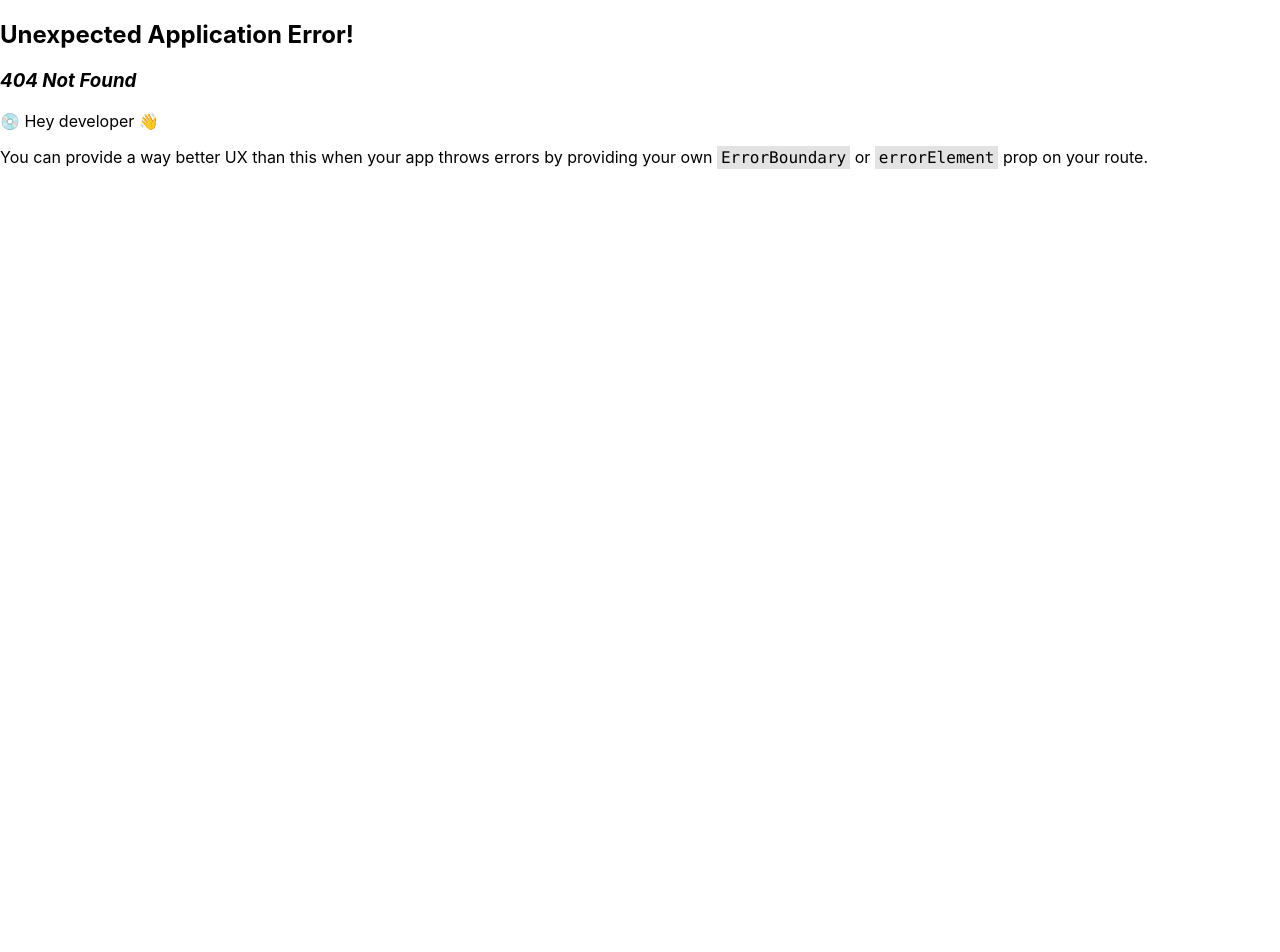
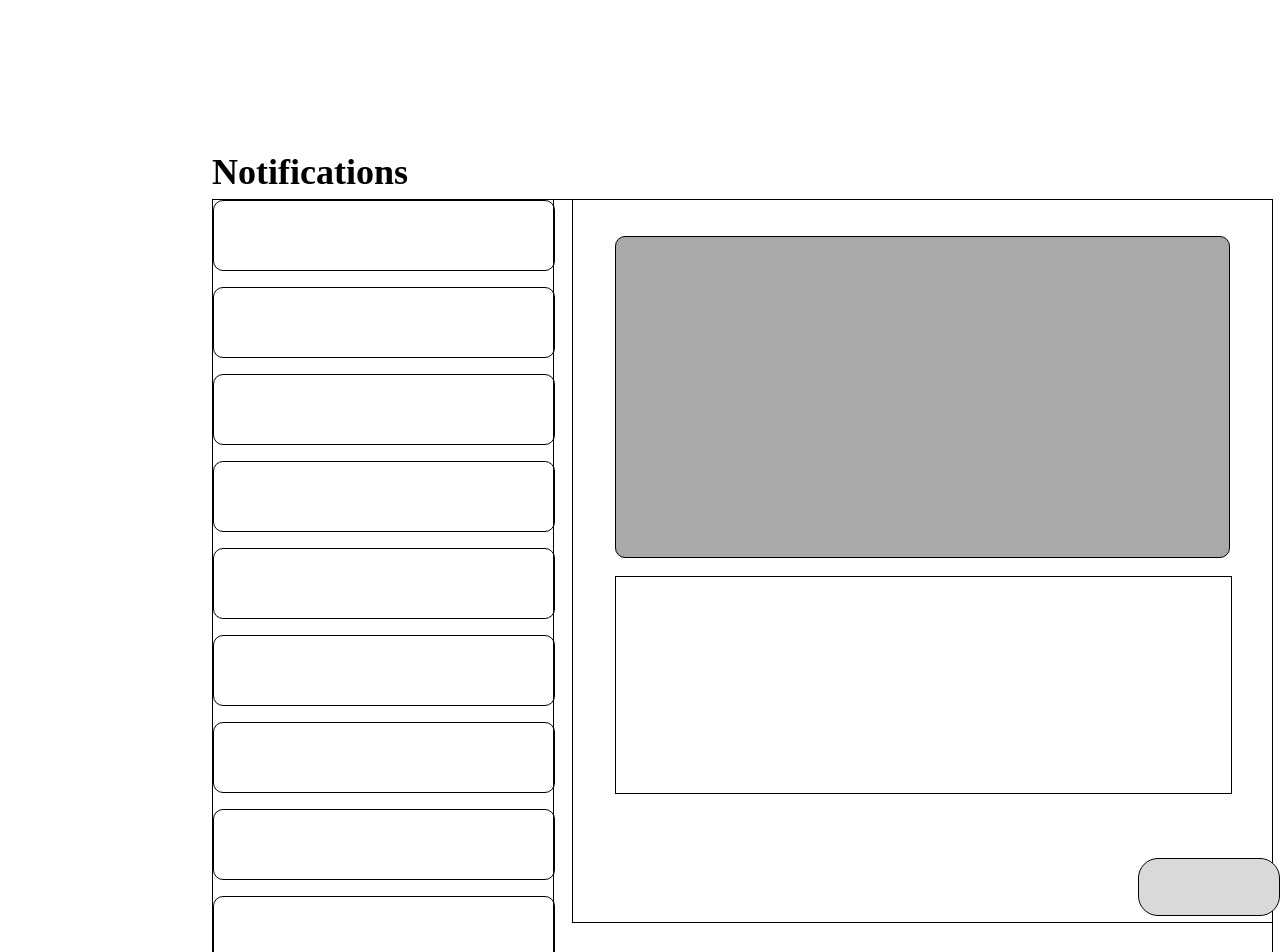
Before and after one commit to sandeep-bh-dev/Coquest-WebApp, a React (Create React App) app in the folder frontend/: page /notifications in a window 1280 px wide. Before the commit this address had no page. Shown: the top 952 px of the page. Before the commit the page ends 800 px from the top, so only its background shows below. Built offline with nearby package versions, Linux system fonts and the light colour scheme.

Commit message:
made the router for notification page

```diff
--- a/frontend/src/index.tsx
+++ b/frontend/src/index.tsx
@@ -4,6 +4,7 @@ import ReactDOM from "react-dom/client";
 import "./index.css";
 
 import { Login } from "./pages/Login";
+import { Notifications } from "./pages/Notifications";
 
 const root = ReactDOM.createRoot(
 	document.getElementById("root") as HTMLElement
@@ -17,6 +18,10 @@ const router = createBrowserRouter([
 	{
 		path: "/login",
 		element: <Login />,
+	},
+	{
+		path: "/notifications",
+		element: <Notifications />,
 	},
 	{
 		path: "/home",
--- /dev/null
+++ b/frontend/src/pages/Notifications/Notifications.tsx
@@ -0,0 +1,77 @@
+import React from "react";
+import "./style.css";
+
+function Notifications() {
+	return (
+		<div>
+			<h1 className="notifications-title">Notifications</h1>
+			<div
+				className="notifications-container"
+				style={{ border: "1px solid black" }}
+			></div>
+			<div
+				className="notifications-container__left"
+				style={{ border: "1px solid black" }}
+			>
+				<div
+					className="notifications-container__left__insde"
+					style={{ border: "1px solid black" }}
+				></div>
+				<div
+					className="notifications-container__left__insde"
+					style={{ border: "1px solid black" }}
+				></div>
+				<div
+					className="notifications-container__left__insde"
+					style={{ border: "1px solid black" }}
+				></div>
+				<div
+					className="notifications-container__left__insde"
+					style={{ border: "1px solid black" }}
+				></div>
+				<div
+					className="notifications-container__left__insde"
+					style={{ border: "1px solid black" }}
+				></div>
+				<div
+					className="notifications-container__left__insde"
+					style={{ border: "1px solid black" }}
+				></div>
+				<div
+					className="notifications-container__left__insde"
+					style={{ border: "1px solid black" }}
+				></div>
+				<div
+					className="notifications-container__left__insde"
+					style={{ border: "1px solid black" }}
+				></div>
+				<div
+					className="notifications-container__left__insde"
+					style={{ border: "1px solid black" }}
+				></div>
+				<div
+					className="notifications-container__left__insde"
+					style={{ border: "1px solid black" }}
+				></div>
+			</div>
+			<div
+				className="notifications-container__right"
+				style={{ border: "1px solid black" }}
+			></div>
+			<div
+				className="notifications-container__left__image"
+				style={{ border: "1px solid black" }}
+			></div>
+			<div
+				className="notifications-container__left__content"
+				style={{ border: "1px solid black" }}
+			></div>
+			<div
+				className="notifications-container__left__button"
+				style={{ border: "1px solid black" }}
+			></div>
+		</div>
+	);
+}
+
+export default Notifications;
--- /dev/null
+++ b/frontend/src/pages/Notifications/index.ts
@@ -0,0 +1 @@
+export {default as Notifications} from "./Notifications";
--- /dev/null
+++ b/frontend/src/pages/Notifications/style.css
@@ -0,0 +1,107 @@
+.notifications-title {
+	position: absolute;
+	width: 233px;
+	height: 54px;
+	left: 212px;
+	top: 121px;
+
+	/* H1 */
+
+	font-family: "Poppins";
+	font-style: normal;
+	font-weight: 600;
+	font-size: 36px;
+	line-height: 54px;
+	/* identical to box height */
+
+	color: #000000;
+}
+.notifications-container {
+	position: absolute;
+	width: 1059px;
+	height: 833px;
+	left: 212px;
+	top: 199px;
+}
+
+.notifications-container__left {
+	display: flex;
+	flex-direction: column;
+	align-items: flex-start;
+	padding: 0px;
+	gap: 16px;
+
+	position: absolute;
+	width: 340px;
+	height: 833px;
+	left: 212px;
+	top: 199px;
+}
+.notifications-container__right {
+	position: absolute;
+	width: 699px;
+	height: 722px;
+	left: 572px;
+	top: 199px;
+}
+.notifications-container__left__insde {
+	width: 340px;
+	height: 69px;
+
+	border-radius: 10px;
+
+	/* Inside auto layout */
+
+	flex: none;
+	order: 0;
+	flex-grow: 0;
+}
+.notifications-container__left__image {
+	position: absolute;
+	width: 612.87px;
+	height: 320px;
+	left: 615.07px;
+	top: 236px;
+
+	background: #a9a9a9;
+	border-radius: 10px;
+}
+.notifications-container__left__content {
+	/* Filler text */
+
+	position: absolute;
+	width: 615.08px;
+	height: 216px;
+	left: 615.07px;
+	top: 576px;
+
+	/* Body 1 */
+
+	font-family: "Poppins";
+	font-style: normal;
+	font-weight: 400;
+	font-size: 16px;
+	line-height: 24px;
+
+	color: #000000;
+}
+.notifications-container__left__button {
+	/* Button filled */
+
+	/* Auto layout */
+
+	display: flex;
+	flex-direction: row;
+	align-items: flex-start;
+	padding: 8px 24px;
+	gap: 10px;
+
+	position: absolute;
+	width: 91.49px;
+	height: 40px;
+	left: 1138.4px;
+	top: 858px;
+
+	background: #d9d9d9;
+	border-radius: 20px;
+}
```
Also changed, not shown: 1 other file (tests, documents, lock files or other folders).
